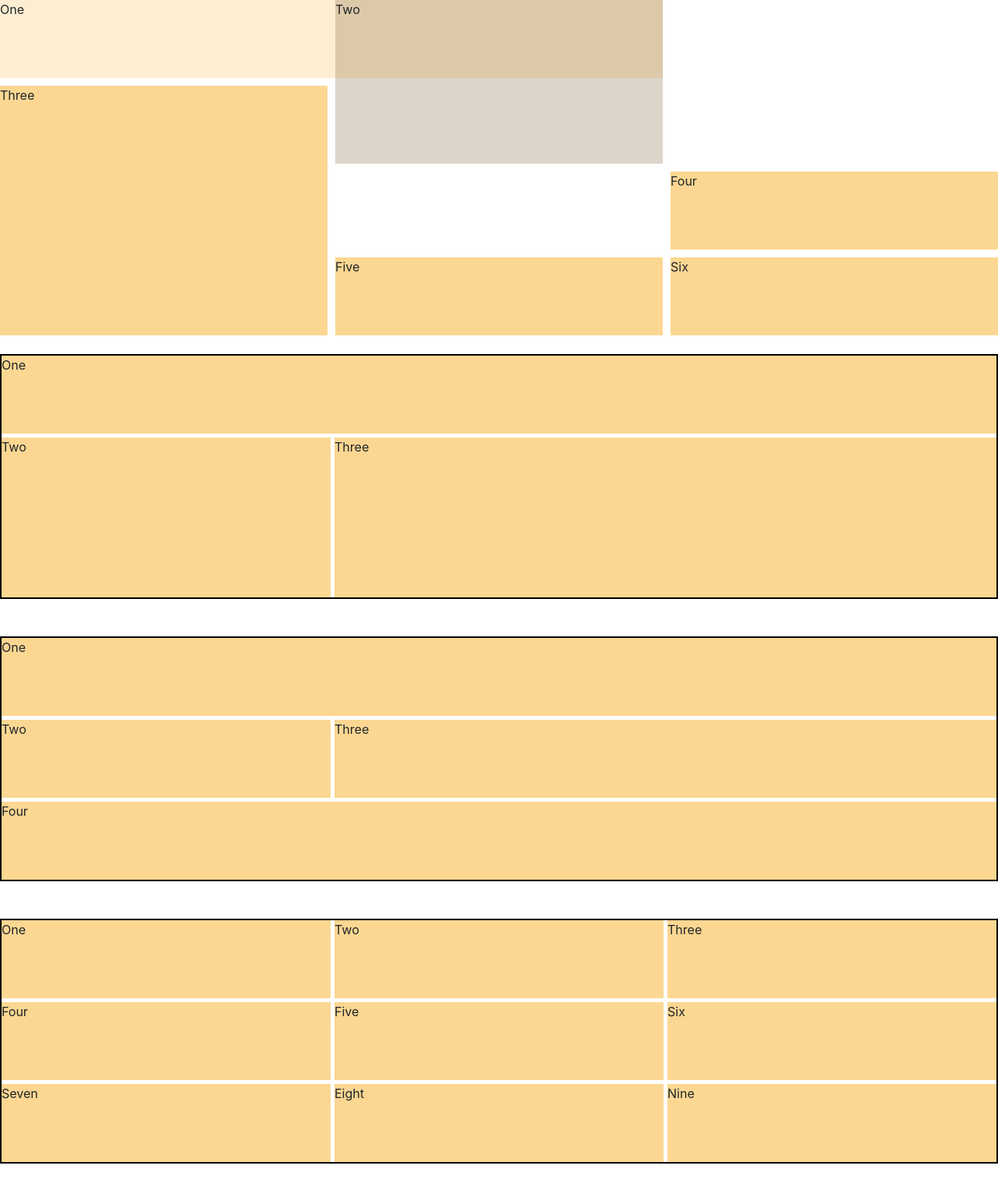
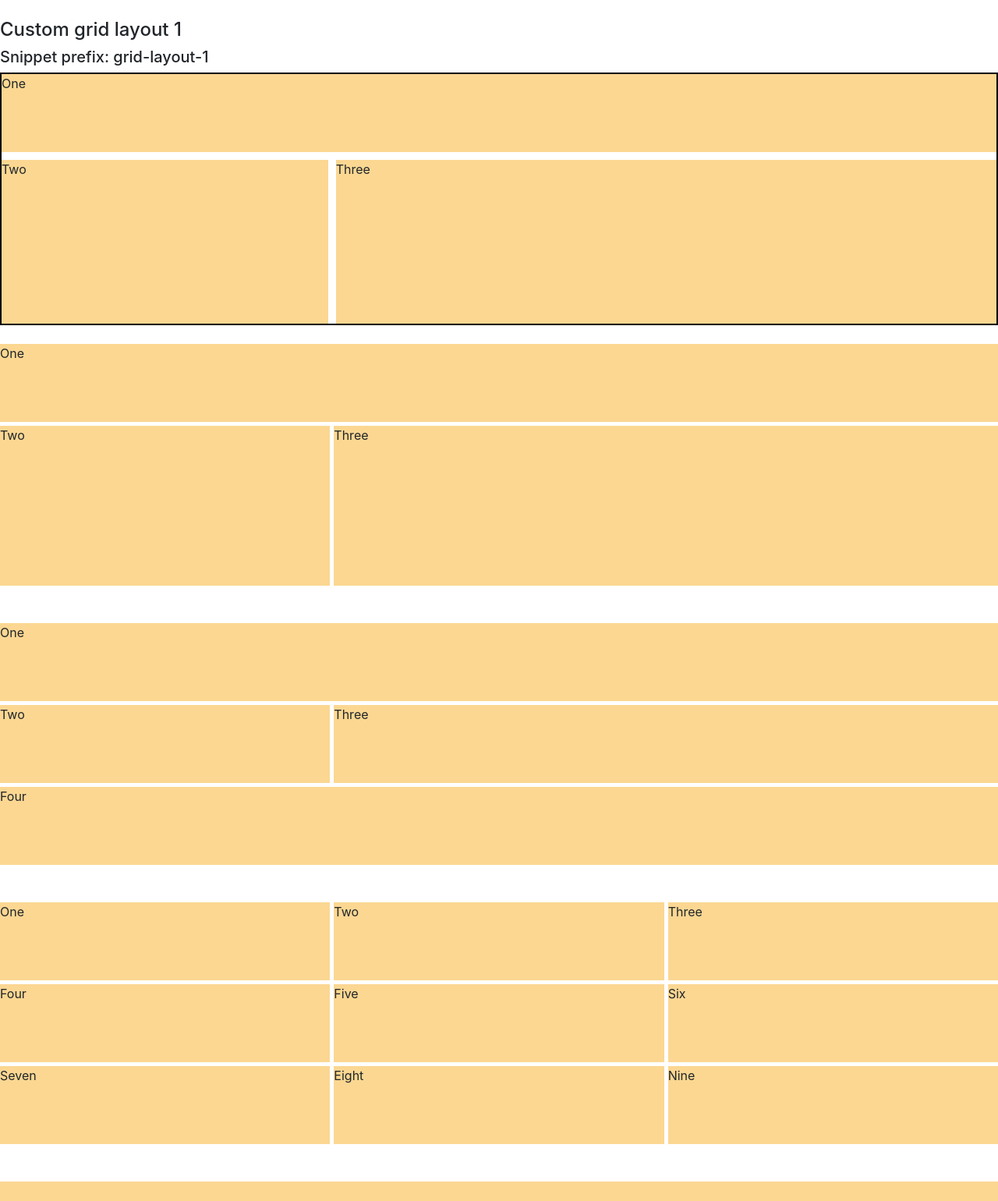
Before and after one commit to bdastur/buidler, a Flask app: template sandbox/templates/layouts.html in a window 1280 px wide. Shown: the whole page at 78% size. After the commit the page ends 1515 px from the top, so only its background shows below. Run offline with Flask 2, Linux system fonts and the light colour scheme; the template is opened without the code that fills it, so the values that code supplies are empty; some libraries are stand-ins or nearby versions.

Commit message:
Add custom grid layout snippet

```diff
--- a/csslibs/layouts.css
+++ b/csslibs/layouts.css
@@ -1,13 +1,36 @@
-.grid-layout-1 {
+/*
+ * Gird layout.
+ * display: grid.
+ */
+ .grid-layout-1 {
     display: grid;
-    border: 2px solid black;
     grid-auto-rows: minmax(100px, auto);
     grid-gap: 5px;
 }
 
+/*
+ * grid-layout c3 for 3 columns.
+ */
 .grid-layout-1.c3 {
     grid-template-columns: repeat(3, 1fr);
 }
+
+.grid-layout-1.gap-none {
+    grid-gap: 0px;
+}
+
+.grid-layout-1.gap-5px {
+    grid-gap: 5px;
+}
+
+.grid-layout-1.gap-10px {
+    grid-gap: 10px;
+}
+
+.bordered {
+    border: 2px solid black;
+}
+
 
 .gelem.c1c2 {
     grid-column: 1;
@@ -58,57 +81,6 @@
 }
 
 
-
-
-.grid-container-1 {
-    display: grid;
-    grid-template-columns: 20% 20% 60%;
-    grid-template-rows: max-content;
-    border: 2px solid black;
-    grid-gap: 5px;
-}
-
-.grid-element-1 {
-    background-color: rgba(179, 212, 241, 1.0);
-
-}
-
-.wrapper {
-    display: grid;
-    grid-template-columns: repeat(3, 1fr);
-    grid-gap: 10px;
-    grid-auto-rows: minmax(100px, auto);
-  }
-
-
-
-  .one {
-    grid-column: 1 / 3;
-    grid-row: 1;
-    background-color: rgba(245, 185, 75, 0.25);
-  }
-  .two {
-    grid-column: 2 / 3;
-    grid-row: 1 / 3;
-    background-color: rgba(117, 92, 44, 0.25);
-  }
-  .three {
-    grid-column: 1;
-    grid-row: 2 / 5;
-  }
-  .four {
-    grid-column: 3;
-    grid-row: 3;
-  }
-  .five {
-    grid-column: 2;
-    grid-row: 4;
-  }
-  .six {
-    grid-column: 3;
-    grid-row: 4;
-  }
-
   .colored {
       background-color: rgba(248, 175, 39, 0.50);
   }
--- a/sandbox/templates/layouts.html
+++ b/sandbox/templates/layouts.html
@@ -24,14 +24,16 @@
 
     </head>
     <body>
-        <div class="wrapper">
-            <div class="one">One</div>
-            <div class="two">Two</div>
-            <div class="three colored">Three</div>
-            <div class="four colored">Four</div>
-            <div class="five colored">Five</div>
-            <div class="six colored">Six</div>
+        <br>
+        <h4>Custom grid layout 1</h2>
+        <h5>Snippet prefix: grid-layout-1</h3>
+        <!-- custom-grid-layout-1 -->
+        <div class='grid-layout-1 c3 gap-10px bordered'>
+            <div class='gelem  c1c4  r1r2  colored'> One</div>
+            <div class='gelem  c1c2 r2r4 colored'>Two</div>
+             <div class='gelem c2c4 r2r4 colored'>Three</div>
         </div>
+        <!-- custom-grid-layout-1 end -->
         <br>
         <div class="grid-layout-1 c3">
             <div class="gelem c1c4 r1r2 colored">One</div>
```
Also changed, not shown: jslibs/utils.js (+13 -0 lines), vscode_snippets/html.json (+13 -0 lines).
